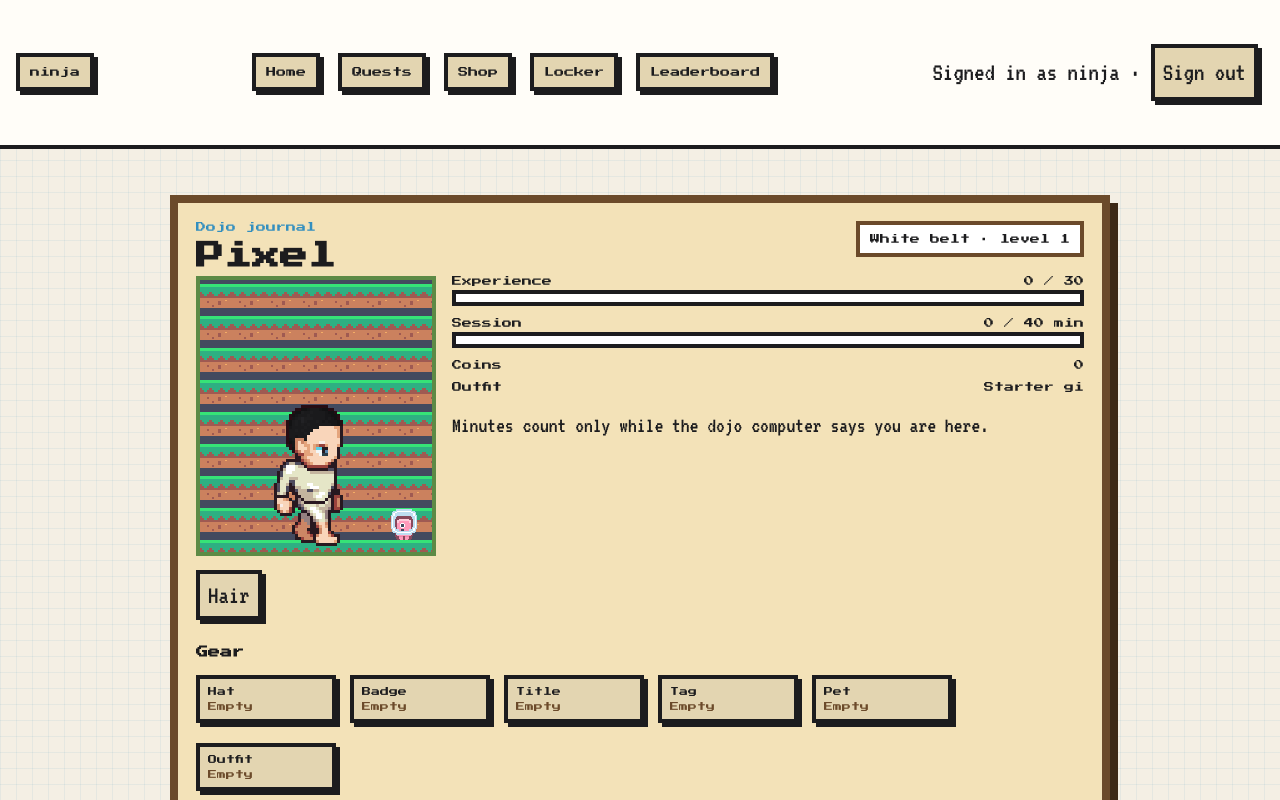
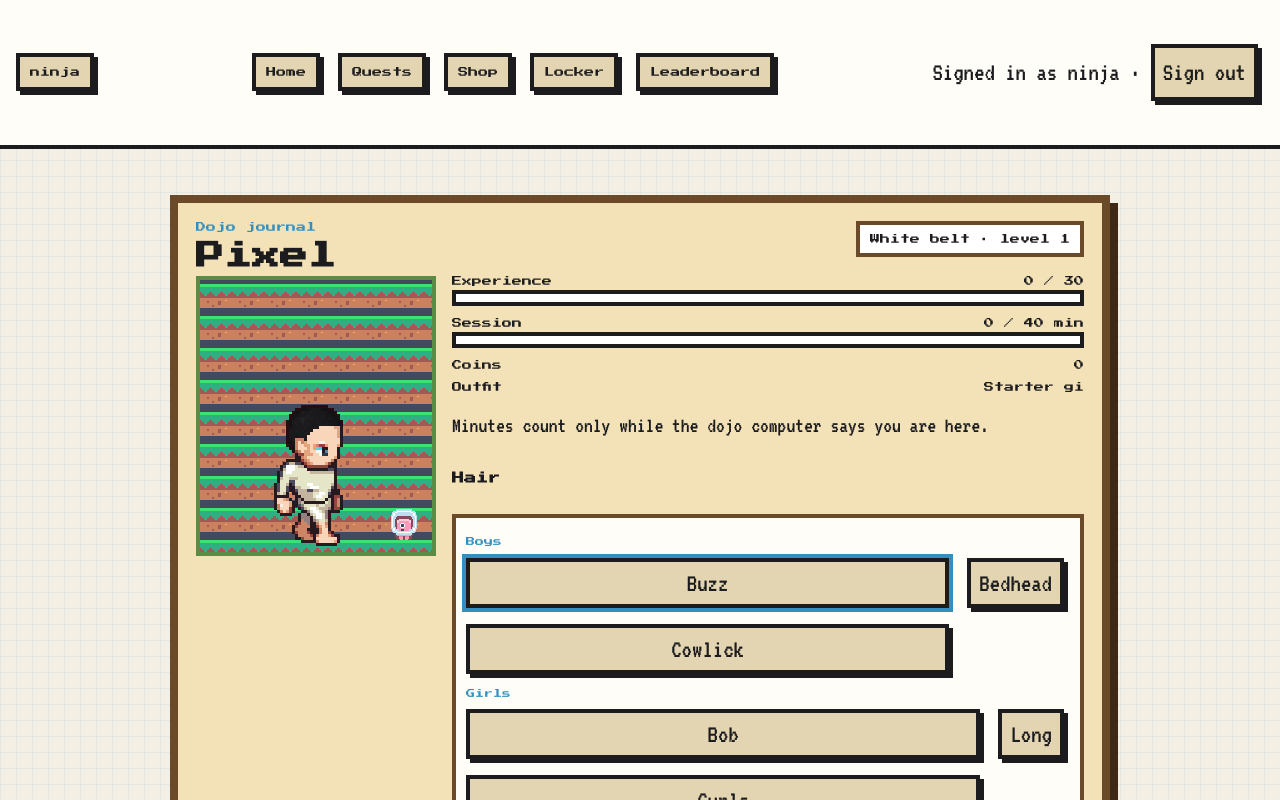
Before and after one commit to giomagracia-creator/cn-blockdojo, a Next.js app in the folder apps/web/: page /ninja in a window 1280 px wide. Shown: the top 800 px of the page. Built offline with nearby package versions, Linux system fonts and the light colour scheme.

Commit message:
Show the hair styles and colors beside the Ninja.

```diff
--- a/apps/web/app/ninja/page.tsx
+++ b/apps/web/app/ninja/page.tsx
@@ -31,7 +31,6 @@ export default function NinjaHome() {
   const [tip, setTip] = useState("Tap a slot to see what it does.");
   const [hair, setHair] = useState("buzzcut");
   const [hairColor, setHairColor] = useState(hairColors[0]);
-  const [hairOpen, setHairOpen] = useState(false);
   const name = profile?.first_name ?? "Pixel";
   const belt = profile?.belt ?? "White";
   const level = profile?.level ?? 1;
@@ -75,13 +74,7 @@ export default function NinjaHome() {
               <b>{equipped || "Starter gi"}</b>
             </div>
             <p className="hint">Minutes count only while the dojo computer says you are here.</p>
-          </div>
-        </div>
-
-        <button className="hair-toggle" type="button" onClick={() => setHairOpen((open) => !open)}>
-          {hairOpen ? "Hide hair" : "Hair"}
-        </button>
-        {hairOpen ? (
+            <h2>Hair</h2>
             <section className="hair-menu">
               <p>Boys</p>
               <div className="hair-picks">
@@ -102,7 +95,8 @@ export default function NinjaHome() {
                 ))}
               </div>
             </section>
-        ) : null}
+          </div>
+        </div>
 
         <h2>Gear</h2>
         <div className="gear">
```
Lines whose indentation alone changed are shown as unchanged.
